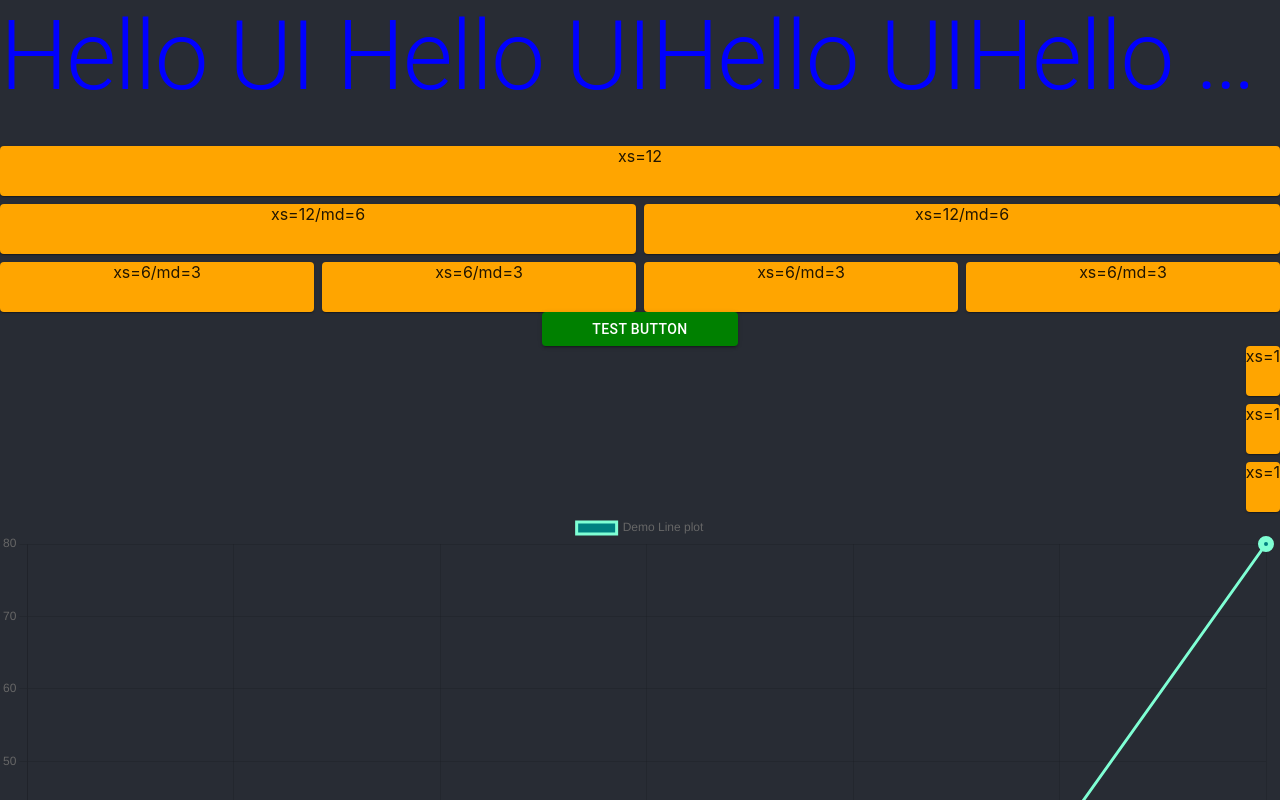
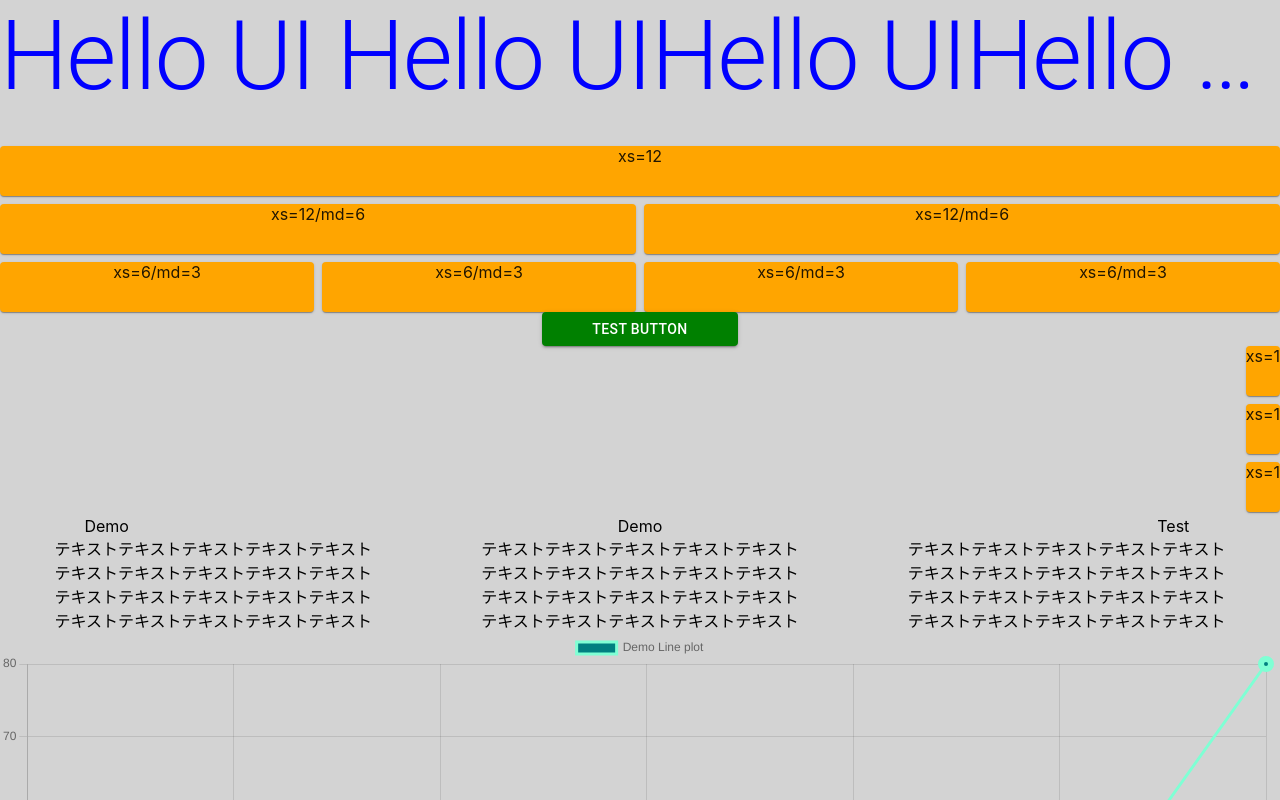
Before and after one commit to s-yoshiii/chartjs-tutrial, a React (Create React App) app: page / in a window 1280 px wide. Shown: the top 800 px of the page. Built offline with nearby package versions, Linux system fonts and the light colour scheme.

Commit message:
Grid(Container+item nest)

```diff
--- a/src/App.css
+++ b/src/App.css
@@ -1,6 +1,6 @@
 .App {
   text-align: center;
-  background-color: #282c34;
+  background-color: lightgray;
 }
 
 .App-logo {
--- a/src/components/MaterialUI.tsx
+++ b/src/components/MaterialUI.tsx
@@ -71,6 +71,30 @@ const MaterialUI: FC = () => {
           <Paper className={classes.paperStyle}>xs=1</Paper>
         </Grid>
       </Grid>
+      <Grid container spacing={3} direction="column">
+        <Grid item xs={12} container>
+          <Grid item xs={2}>
+            Demo
+          </Grid>
+          <Grid item xs={8}>
+            Demo
+          </Grid>
+          <Grid item xs={2}>
+            Test
+          </Grid>
+        </Grid>
+      </Grid>
+      <Grid item xs={12} container justifyContent="space-around">
+        <Grid item xs={3}>
+          テキストテキストテキストテキストテキストテキストテキストテキストテキストテキストテキストテキストテキストテキストテキストテキストテキストテキストテキストテキスト
+        </Grid>
+        <Grid item xs={3}>
+          テキストテキストテキストテキストテキストテキストテキストテキストテキストテキストテキストテキストテキストテキストテキストテキストテキストテキストテキストテキスト
+        </Grid>
+        <Grid item xs={3}>
+          テキストテキストテキストテキストテキストテキストテキストテキストテキストテキストテキストテキストテキストテキストテキストテキストテキストテキストテキストテキスト
+        </Grid>
+      </Grid>
     </div>
   );
 };
```
